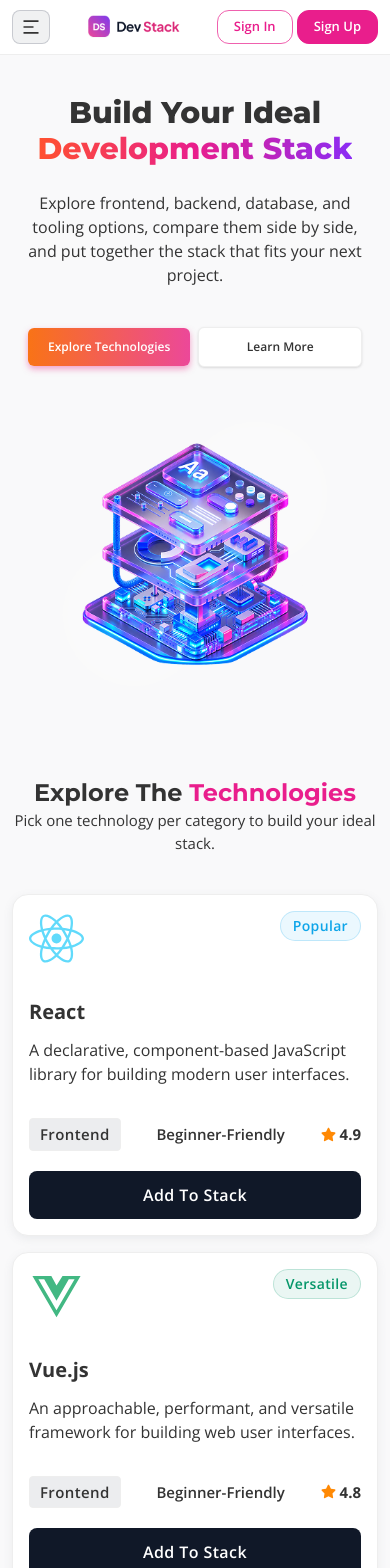
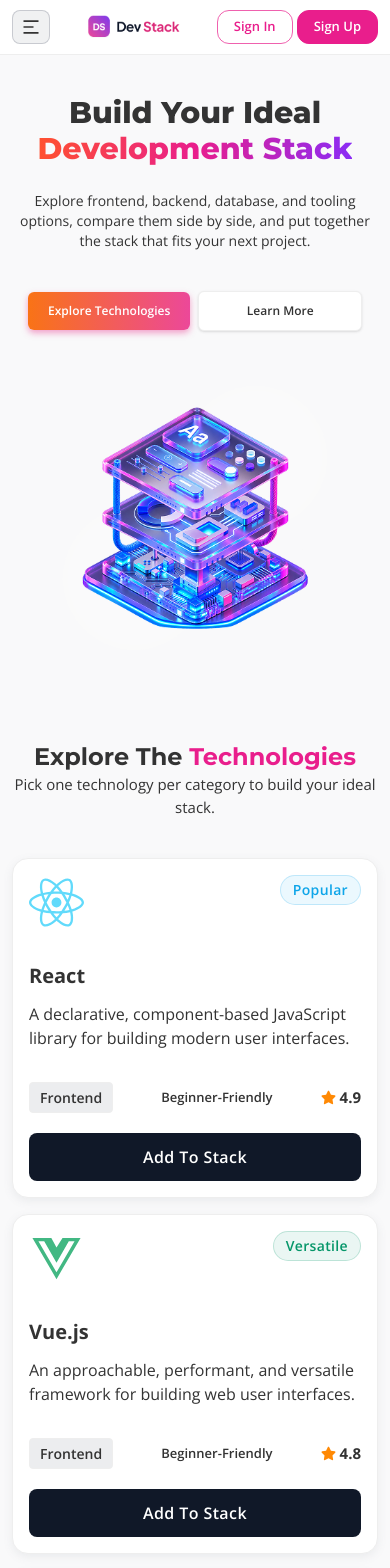
Before and after one commit to emranhossain-ador/devstack, a React (Vite) app: page / in a window 390 px wide. Shown: the top 1568 px of the page. Built offline with nearby package versions, Linux system fonts and the light colour scheme.

Commit message:
some response fixed

```diff
--- a/src/components/home/HeroSection.tsx
+++ b/src/components/home/HeroSection.tsx
@@ -4,21 +4,21 @@
     return (
         <section className="flex items-center flex-col md:flex-row justify-between gap-1 md:gap-10 w-full">
             {/* Left Content */}
-            <div className="flex flex-col items-center md:items-start gap-10 md:gap-16 md:w-1/2 w-full">
+            <div className="flex flex-col items-center md:items-start gap-10 lg:gap-16 md:w-1/2 w-full">
                 <div className="space-y-6 md:space-y-8 text-center md:text-left">
-                    <h1 className="text-3xl md:text-5xl font-extrabold text-foreground font-header md:leading-14">
+                    <h1 className="text-3xl lg:text-5xl font-extrabold text-foreground font-header lg:leading-14">
                         Build Your Ideal <br/>
                         <span className="gradient-text">Development Stack</span>
                     </h1>
 
-                    <p className="max-w-xl px-2 md:px-0">Explore frontend, backend, database, and tooling options, compare them side by side, and put together the stack that fits your next project.</p>
+                    <p className="max-w-xl px-2 lg:text-base text-sm md:px-0">Explore frontend, backend, database, and tooling options, compare them side by side, and put together the stack that fits your next project.</p>
                 </div>
 
                 <div className="w-full flex items-center gap-2 md:gap-4 px-4 md:px-0">
 
-                    <button type="button" className="w-full  md:w-fit px-3 md:px-6 py-2.5 md:py-3 rounded-md gradient-btn text-white text-[12px] md:text-[15px] font-semibold md:tracking-wide shadow-[0_3px_6px] shadow-[#EC4899]/50 transition-all hover:shadow-none cursor-pointer">Explore Technologies</button>
+                    <button type="button" className="w-full  md:w-fit px-3 md:px-4 lg:px-6 py-2.5 lg:py-3 rounded-md gradient-btn text-white text-[12px] md:text-[15px] font-semibold md:tracking-wide shadow-[0_3px_6px] shadow-[#EC4899]/50 transition-all hover:shadow-none cursor-pointer">Explore Technologies</button>
 
-                    <button type="button" className="w-full  md:w-fit px-3 md:px-6 py-2.5 md:py-3 rounded-md border border-border bg-white text-foreground text-[12px] md:text-[15px] font-semibold md:tracking-wide transition-all hover:text-primary hover:border-primary cursor-pointer shadow">Learn More</button>
+                    <button type="button" className="w-full  md:w-fit px-3 md:px-4 lg:px-6 py-2.5 lg:py-3 rounded-md border border-border bg-white text-foreground text-[12px] md:text-[15px] font-semibold md:tracking-wide transition-all hover:text-primary hover:border-primary cursor-pointer shadow">Learn More</button>
 
                 </div>
             </div>
--- a/src/components/layout/Footer.tsx
+++ b/src/components/layout/Footer.tsx
@@ -2,7 +2,7 @@
 
 const Footer = () => {
     return (
-        <div className="container mx-auto px-3 mt-12 md:mt-32 py-10 border-t border-border">
+        <div className="container mx-auto px-3 mt-12 lg:mt-32 py-10 border-t border-border">
            <div className="grid grid-cols-1 md:grid-cols-4 gap-4 border-b border-border pb-10">
 
                 <div className="text-center md:text-start">
--- a/src/components/technology/TechnologyCard.tsx
+++ b/src/components/technology/TechnologyCard.tsx
@@ -41,8 +41,8 @@
             {/* Footer */}
             <div className="space-y-5 mt-auto">
                 <div className="flex items-center justify-between">
-                    <span className="px-2.5 py-1 bg-gray-600/10 border border-border font-semibold tracking-wide rounded text-[15px]">{technology.category}</span>
-                    <p className="text-[15px] text-foreground font-semibold">{technology.level}</p>
+                    <span className="px-2.5 py-1 bg-gray-600/10 border border-border font-semibold rounded text-[14px]">{technology.category}</span>
+                    <p className="text-[13px] text-foreground font-semibold">{technology.level}</p>
                     <span className="font-bold text-[15px] flex items-center gap-1"><FaStar className="text-orange-400" /> {technology.rating}</span>
                 </div>
 
--- a/src/components/technology/TechnologyGrid.tsx
+++ b/src/components/technology/TechnologyGrid.tsx
@@ -34,9 +34,9 @@
 
 
     return (
-        <div className="grid grid-cols-1 md:grid-cols-4 gap-10 md:gap-4">
-            <div className="col-span-1 md:col-span-3">
-                <div className="grid grid-cols-1 md:grid-cols-3 gap-4">
+        <div className="grid grid-cols-1 lg:grid-cols-4 gap-10 md:gap-4">
+            <div className="col-span-1 lg:col-span-3">
+                <div className="grid grid-cols-1 md:grid-cols-2 lg:grid-cols-3 gap-4">
                     {
                         technologyList.map((technology:TechnologyType)=>
                             <TechnologyCard
```
